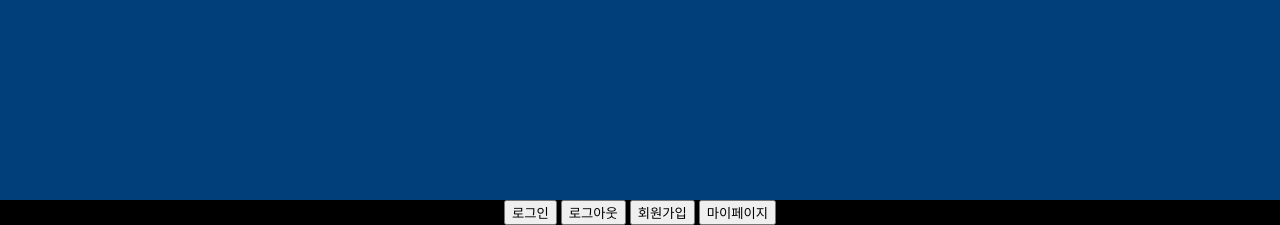
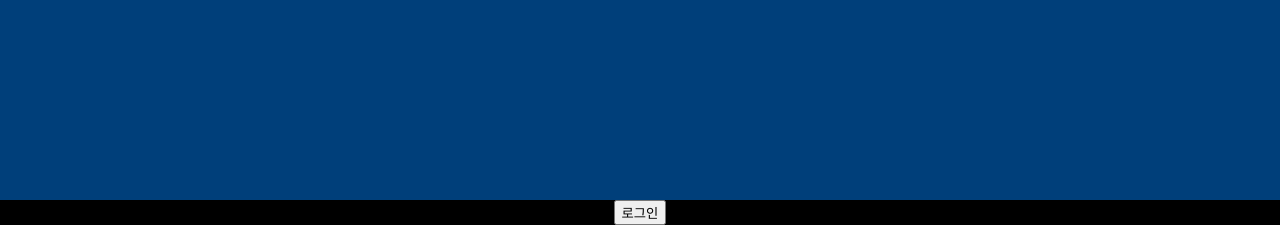
Before and after one commit to GoodDonkey/seoul_price, a Flask app: page / in a window 1280 px wide. Shown: the part 675-900 px from the top of the page. Run offline with Flask 2, Linux system fonts and the light colour scheme; some libraries are stand-ins or nearby versions.

Commit message:
로그인 외 기타 버튼 삭제

```diff
--- a/templates/index.html
+++ b/templates/index.html
@@ -52,9 +52,6 @@
 <div class="page_bar">
     <div class="user_button">
         <button onclick="">로그인</button>
-        <button onclick="">로그아웃</button>
-        <button onclick="">회원가입</button>
-        <button onclick="">마이페이지</button>
     </div>
 </div>
 
```
